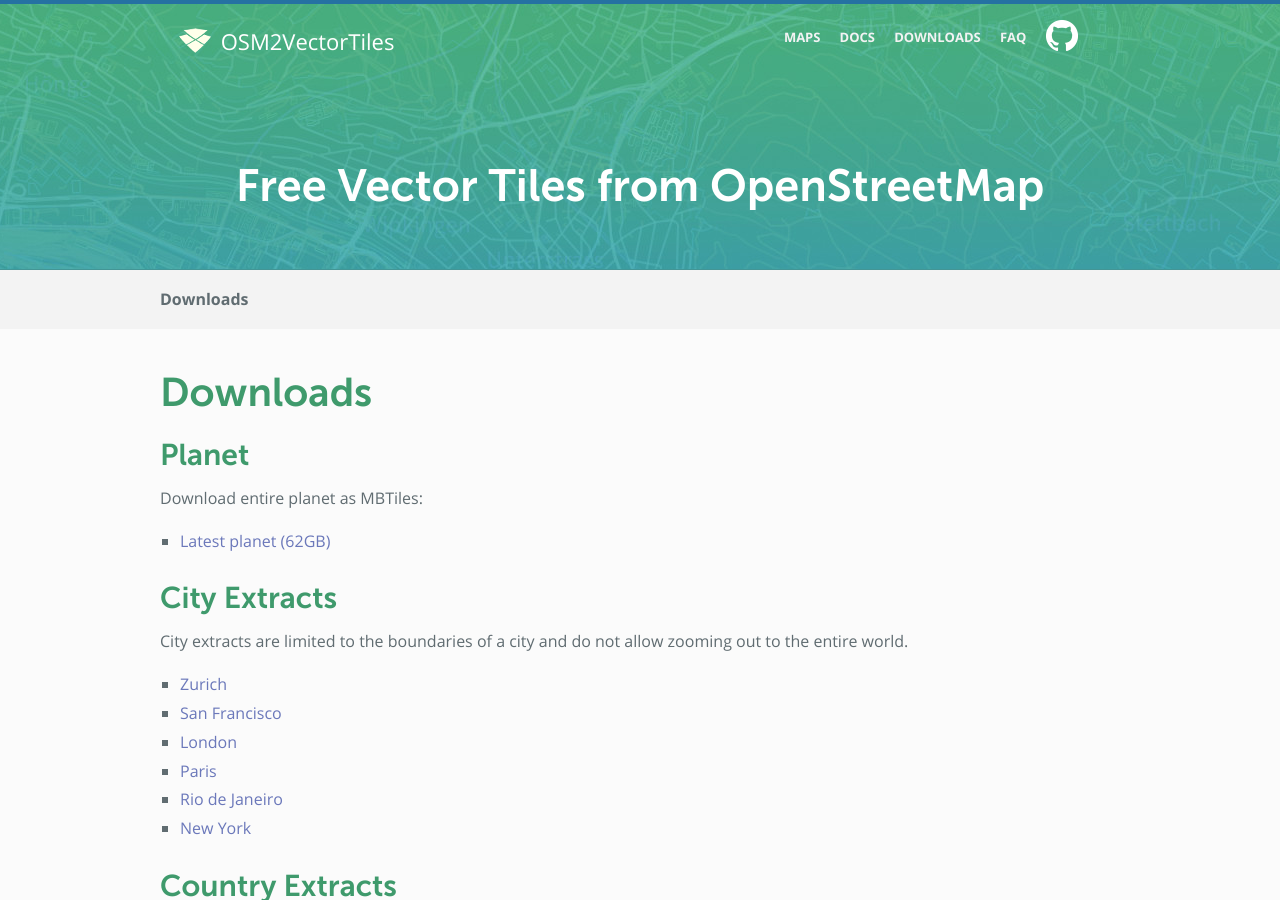
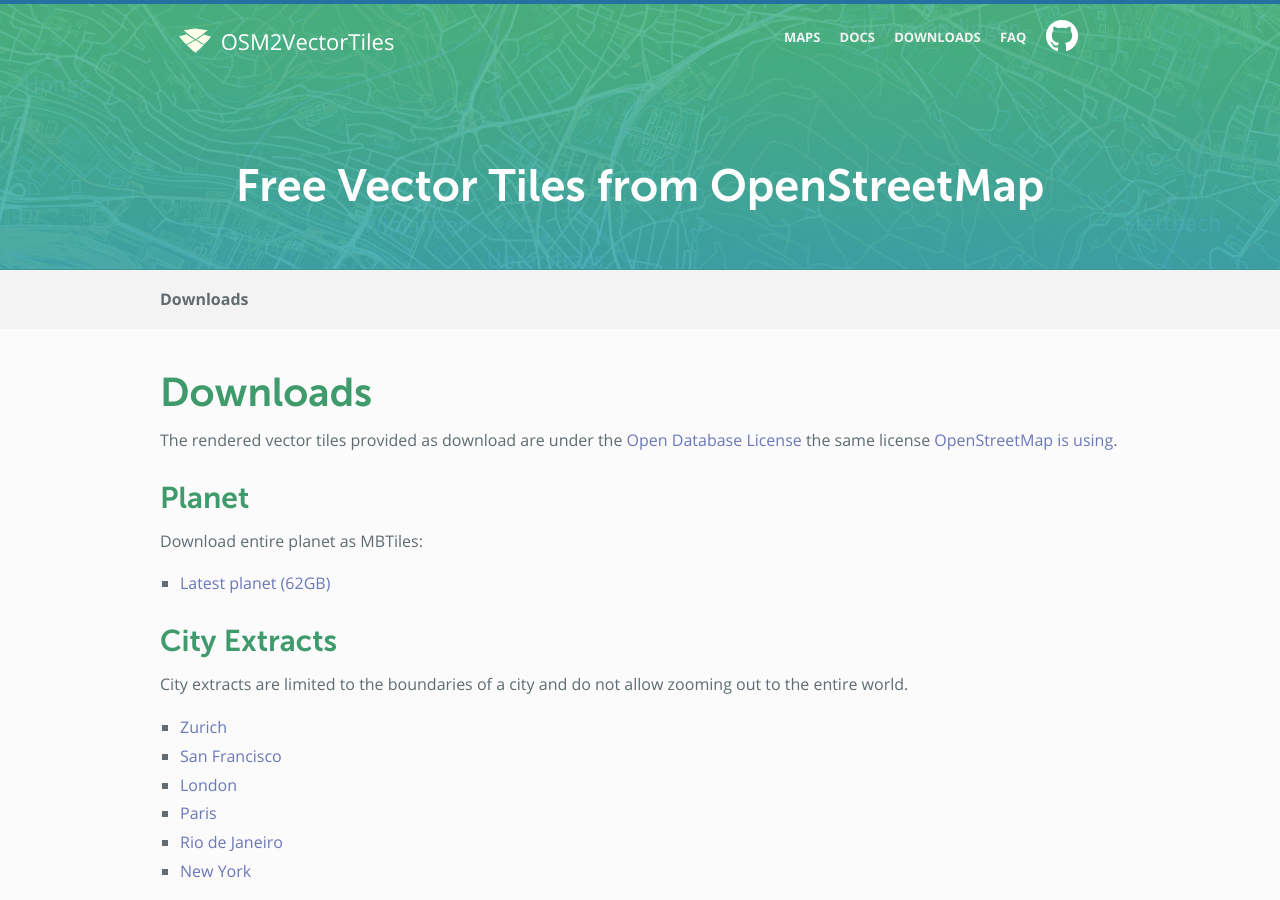
Before and after one commit to osm2vectortiles/osm2vectortiles, a Jekyll site: the page built from downloads.md, in a window 1280 px wide and 900 px high. Built offline with Jekyll 4.4.1, drawn with Linux system fonts in a browser that asks for light colours; Markdown is read by kramdown in place of the engine named in the settings.

Commit message:
Add license information about downloads

```diff
--- a/downloads.md
+++ b/downloads.md
@@ -6,6 +6,8 @@
 
 # Downloads
 
+The rendered vector tiles provided as download are under
+the [Open Database License](https://tldrlegal.com/license/odc-open-database-license-(odbl)) the same license [OpenStreetMap is using](https://www.openstreetmap.org/copyright).
 
 ## Planet
 
```
